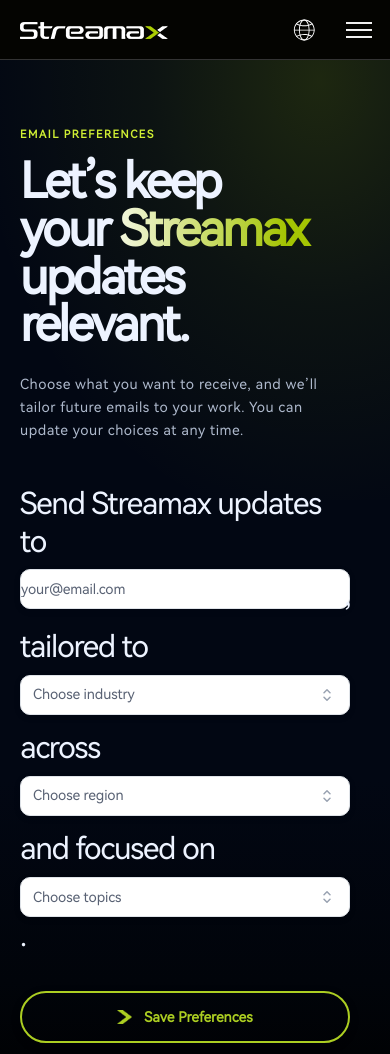
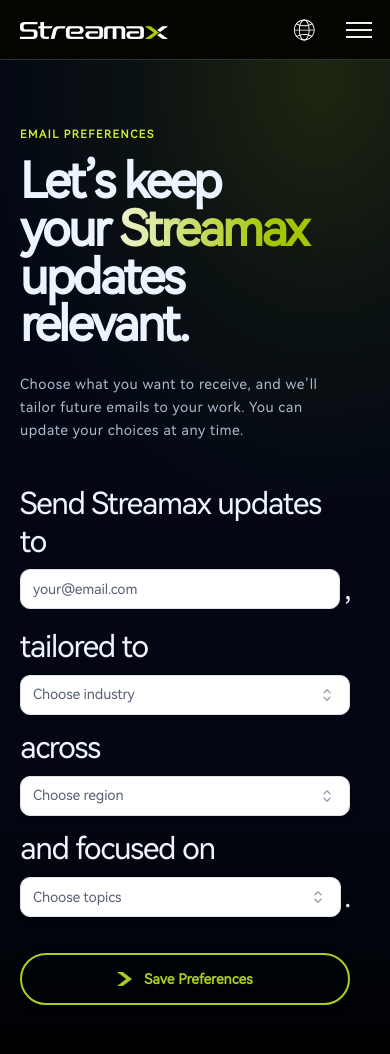
Before and after one commit to Yijierry79/email-preference-center, a plain HTML site: page index.html in a window 390 px wide. Shown: the top 1054 px of the page. Drawn offline with Linux system fonts and the light colour scheme.

Commit message:
Add files via upload

```diff
--- a/index.html
+++ b/index.html
@@ -691,17 +691,27 @@
         box-sizing: border-box;
       }
 
+      .inline-control--email,
+      .inline-control--topics {
+        grid-template-columns: minmax(0, 1fr) max-content;
+        column-gap: 0.12em;
+        align-items: end;
+      }
+
       .desktop-punctuation {
         display: none;
       }
 
       .mobile-punctuation {
-        position: absolute;
-        right: 0;
-        bottom: 0;
-        display: block;
-        padding-left: 0.12em;
+        position: static;
+        grid-column: 2;
+        grid-row: 1;
+        display: inline-flex;
+        align-items: center;
+        height: 40px;
+        padding: 0;
         color: var(--text-primary);
+        line-height: 1;
       }
 
       .preference-page .email-input,
@@ -722,8 +732,13 @@
         padding: 8px 12px;
       }
 
+      .preference-page .email-input {
+        padding: 8px 12px;
+      }
+
       .field-error {
         position: static;
+        grid-column: 1 / -1;
         width: auto;
         min-height: 0;
         margin-top: 0.25rem;
@@ -1036,7 +1051,8 @@
                   <span class="select-value">Choose topics</span>
                   <span class="select-icon" aria-hidden="true"><svg viewBox="0 0 24 24" fill="none" stroke="currentColor"><path d="M8 9l4-4 4 4m0 6-4 4-4-4" stroke-linecap="round" stroke-linejoin="round" stroke-width="2"/></svg></span>
                 </button>
-              </span>.</span>
+                <span class="mobile-punctuation" aria-hidden="true">.</span>
+              </span><span class="desktop-punctuation">.</span></span>
           </p>
 
           <div id="industry-panel" class="select-panel" popover role="listbox" aria-label="Choose industry"></div>
```
